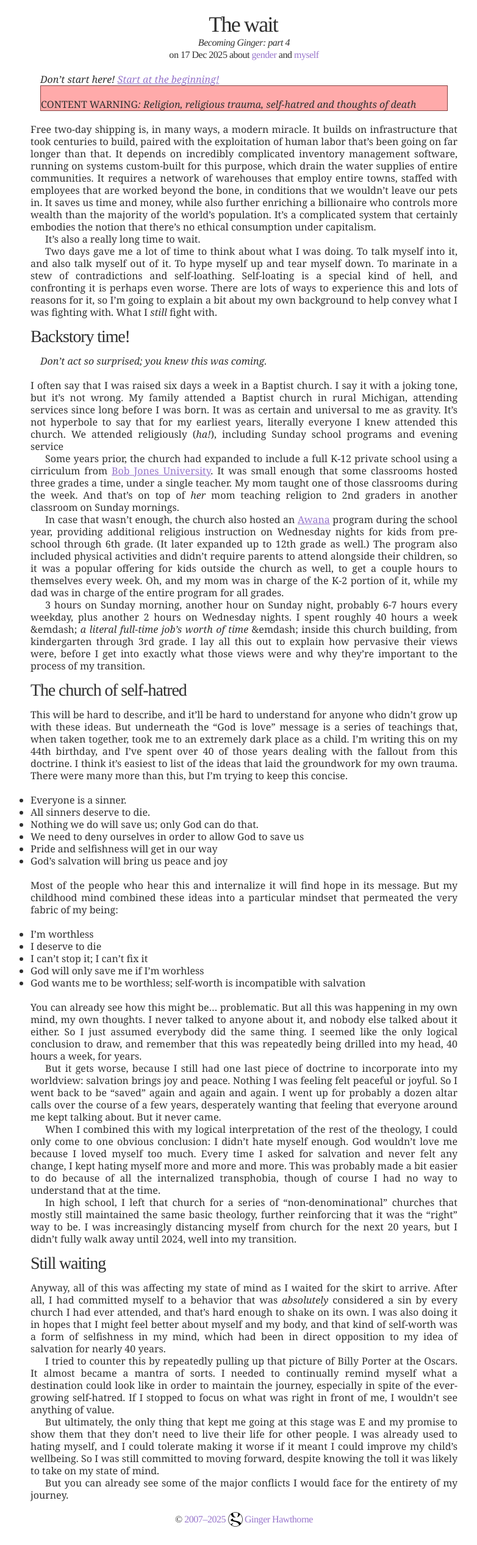
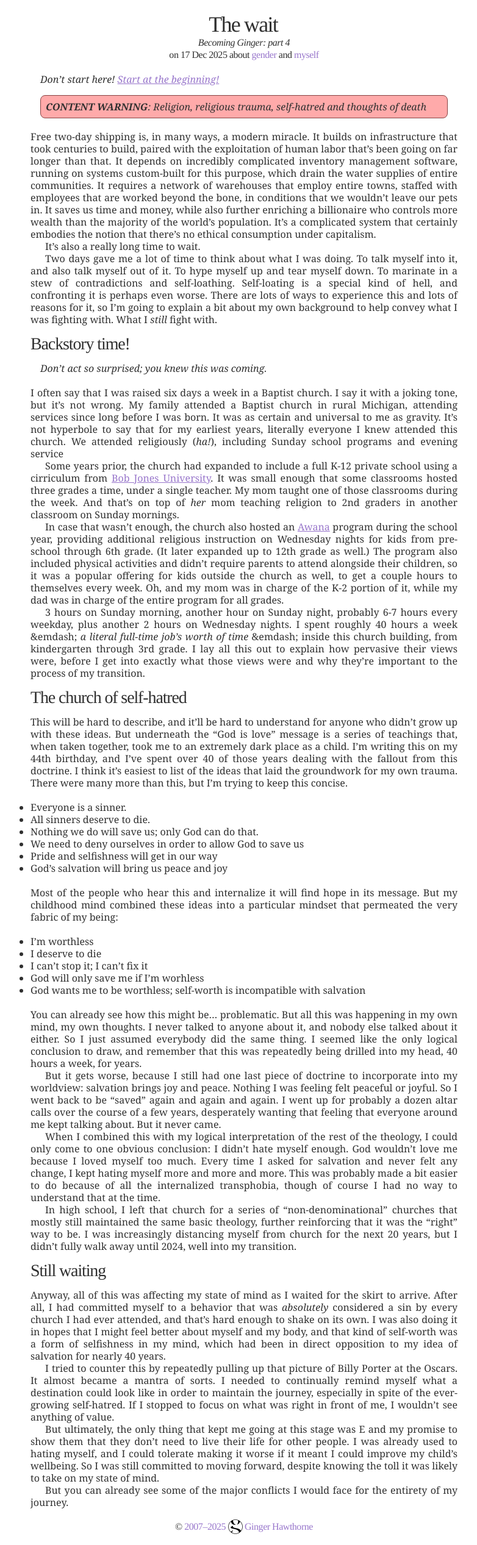
Before and after one commit to gulopine/gulopine.github.io, a Jekyll site: the page built from _posts/2025-12-17-wait.md, in a window 1280 px wide. Shown: the whole page at 61% size, without its empty margins (240-1022 px from the left). Built offline with Jekyll 4.4.1, drawn with Linux system fonts in a browser that asks for light colours.

Commit message:
Fix display of content warnings

```diff
--- a/_posts/2025-12-17-wait.md
+++ b/_posts/2025-12-17-wait.md
@@ -8,7 +8,7 @@ tags: gender myself
 
 > Don't start here! [Start at the beginning!]({% post_url 2025-12-16-catalyst %})
 
-> *CONTENT WARNING*: Religion, religious trauma, self-hatred and thoughts of death
+> **CONTENT WARNING**: Religion, religious trauma, self-hatred and thoughts of death
 {: .warning}
 
 Free two-day shipping is, in many ways, a modern miracle. It builds on infrastructure that took centuries to build, paired with the exploitation of human labor that's been going on far longer than that. It depends on incredibly complicated inventory management software, running on systems custom-built for this purpose, which drain the water supplies of entire communities. It requires a network of warehouses that employ entire towns, staffed with employees that are worked beyond the bone, in conditions that we wouldn't leave our pets in. It saves us time and money, while also further enriching a billionaire who controls more wealth than the majority of the world's population. It's a complicated system that certainly embodies the notion that there's no ethical consumption under capitalism.
--- a/assets/style.css
+++ b/assets/style.css
@@ -155,6 +155,12 @@ blockquote img {
 blockquote.warning {
     background: #ffaaaa;
     border: 1px solid #884444;
+    margin-top: 1em;
+    border-radius: .5em;
+}
+
+blockquote.warning p {
+    margin: .5em;
 }
 
 div.image {
```
